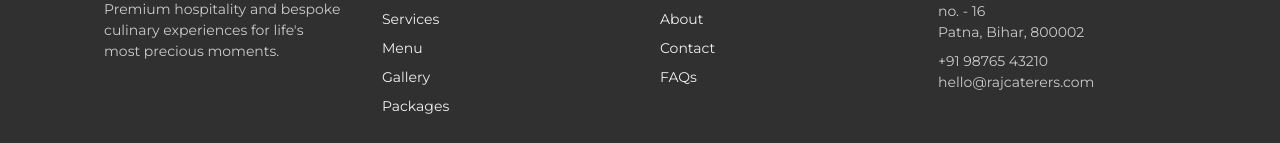
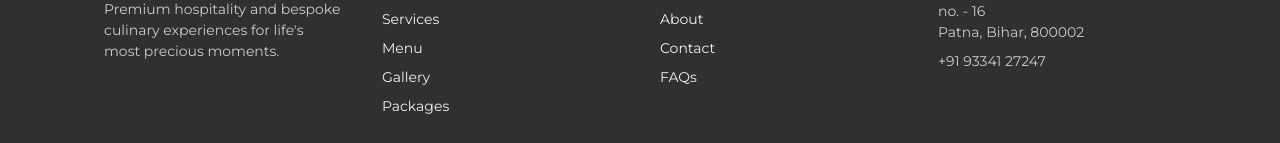
Before and after one commit to akashgupta213/raj-caterers-web, a React (Vite) app in the folder client/: page /contact in a window 1280 px wide. Shown: the part 1070-1213 px from the top of the page. Built offline with nearby package versions, Linux system fonts and the light colour scheme; no server answers.

Commit message:
third commit

```diff
--- a/client/src/components/common/Footer.jsx
+++ b/client/src/components/common/Footer.jsx
@@ -24,7 +24,7 @@ export default function Footer() {
         <div>
           <h4 className="font-body text-label-caps uppercase tracking-widest mb-4 text-gold">Contact</h4>
           <p className="text-body-sm opacity-80">Gardani Bagh, Tahir Lane, Road no. - 16 <br/>Patna, Bihar, 800002</p>
-          <p className="text-body-sm opacity-80 mt-2">+91 98765 43210<br/>hello@rajcaterers.com</p>
+          <p className="text-body-sm opacity-80 mt-2">+91 93341 27247<br/></p>
         </div>
       </div>
       <div className="border-t border-white/10 py-6 text-center text-body-sm opacity-70">
--- a/client/src/pages/Contact.jsx
+++ b/client/src/pages/Contact.jsx
@@ -8,7 +8,7 @@ export default function Contact() {
         <div className="space-y-8">
           {[
             { icon: "location_on", title: "Visit Us", text: "Gardani Bagh, Tahir Lane, Road no. - 16 <br/>Patna, Bihar, 800002" },
-            { icon: "call", title: "Call", text: "+91 98765 43210" },
+            { icon: "call", title: "Call", text: "+91 93341 27247" },
             { icon: "mail", title: "Email", text: "hello@rajcaterers.com" },
             { icon: "schedule", title: "Hours", text: "Mon–Sat, 10:00 – 19:00" },
           ].map(b => (
--- a/client/src/pages/FAQs.jsx
+++ b/client/src/pages/FAQs.jsx
@@ -4,7 +4,7 @@ import SectionHeading from "../components/common/SectionHeading";
 const FAQS = [
   { q: "How far in advance should I book?", a: "We recommend booking 3–6 months ahead for weddings and 4–6 weeks for corporate events." },
   { q: "Do you customize menus?", a: "Absolutely. Every menu is co-designed with our executive chef based on your theme, dietary needs, and preferences." },
-  { q: "What is your service area?", a: "We primarily serve Mumbai, Pune, and Goa, but travel pan-India for select events." },
+  { q: "What is your service area?", a: "We primarily serve Patna and the surrounding regions." },
   { q: "Do you cater dietary restrictions?", a: "Yes — vegan, gluten-free, Jain, halal, and allergen-aware menus are all available." },
   { q: "What is included in the per-plate price?", a: "Menu execution, service staff, basic tableware, and on-site coordination. Premium tableware and decor are add-ons." },
 ];
```
Also changed, not shown: 1 other file (tests, documents, lock files or other folders).
